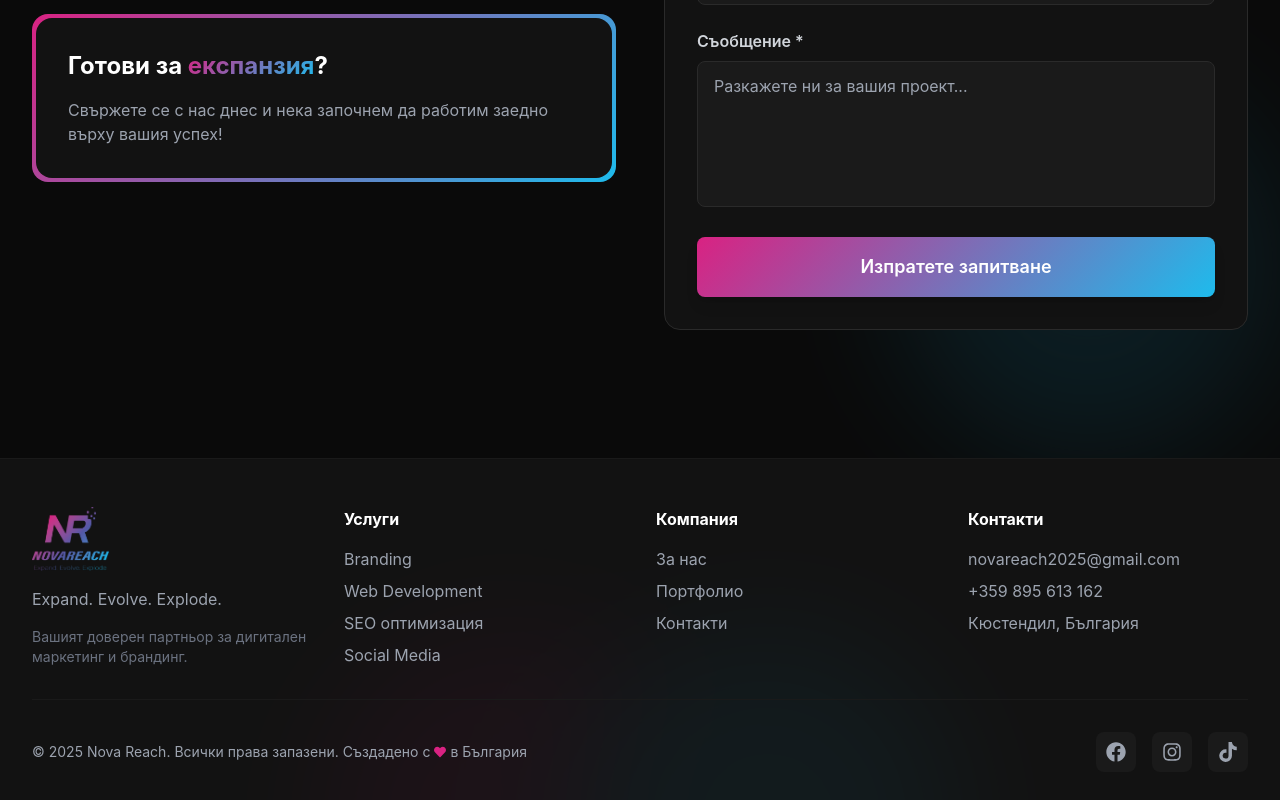
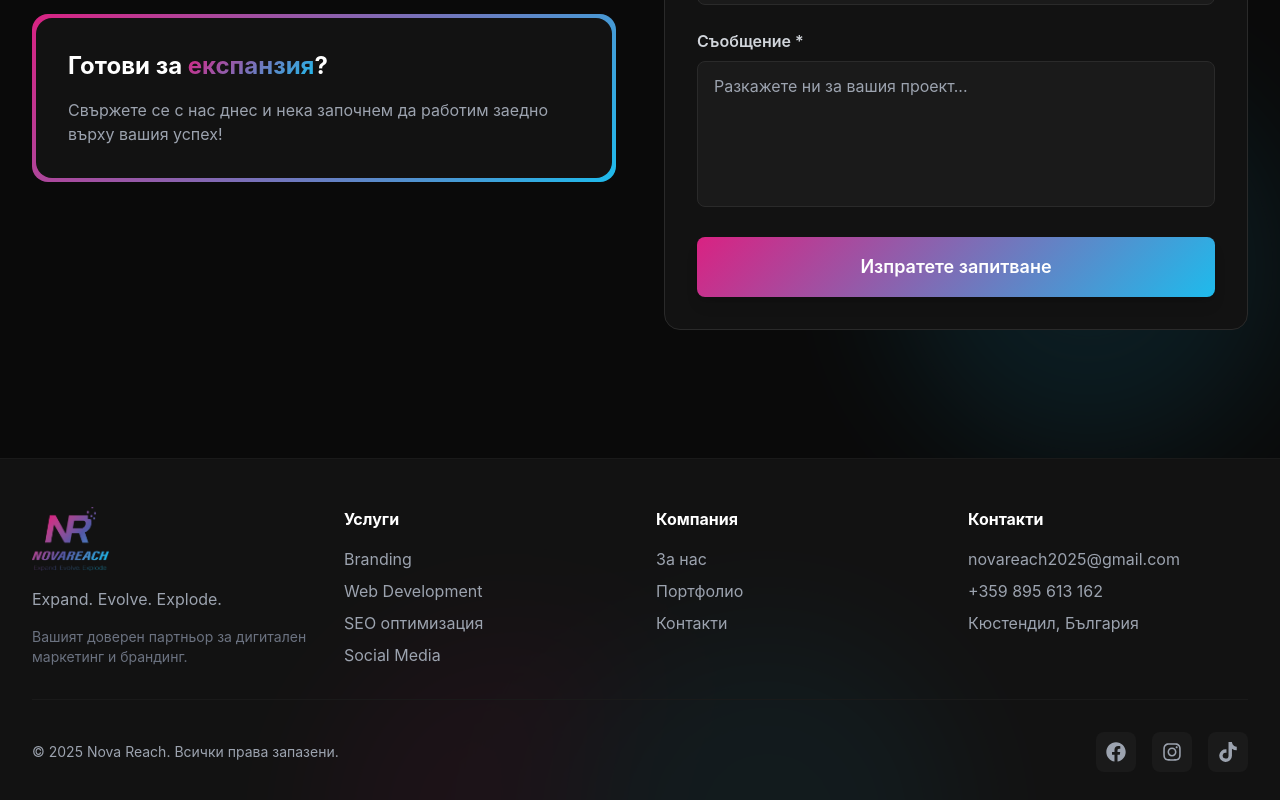
Before and after one commit to smiliev/nova-reach-bg, a React (Vite) app: page / in a window 1280 px wide. Shown: the part 3832-4632 px from the top of the page. Built offline with nearby package versions, Linux system fonts and the light colour scheme.

Commit message:
removed rightsreserved addition

```diff
--- a/src/components/Footer.jsx
+++ b/src/components/Footer.jsx
@@ -1,5 +1,5 @@
 import { motion } from 'framer-motion'
-import { FaFacebook, FaInstagram, FaTiktok, FaHeart } from 'react-icons/fa'
+import { FaFacebook, FaInstagram, FaTiktok } from 'react-icons/fa'
 import { useTranslation } from 'react-i18next'
 
 const Footer = () => {
@@ -107,9 +107,6 @@ const Footer = () => {
         <div className="flex flex-col md:flex-row justify-between items-center gap-4">
           <div className="text-gray-400 text-sm text-center md:text-left">
             © {currentYear} Nova Reach. {t('footer.copyright')}
-            <span className="inline-flex items-center ml-1">
-              {t('footer.madeWith')} <FaHeart className="text-primary-pink mx-1 text-xs" /> {t('footer.madeIn')}
-            </span>
           </div>
 
           {/* Social Links */}
--- a/src/i18n.js
+++ b/src/i18n.js
@@ -188,9 +188,7 @@ const resources = {
         services: "Услуги",
         company: "Компания",
         contacts: "Контакти",
-        copyright: "Всички права запазени.",
-        madeWith: "Създадено с",
-        madeIn: "в България"
+        copyright: "Всички права запазени."
       }
     }
   },
@@ -380,9 +378,7 @@ const resources = {
         services: "Services",
         company: "Company",
         contacts: "Contacts",
-        copyright: "All rights reserved.",
-        madeWith: "Made with",
-        madeIn: "in Bulgaria"
+        copyright: "All rights reserved."
       }
     }
   }
```
